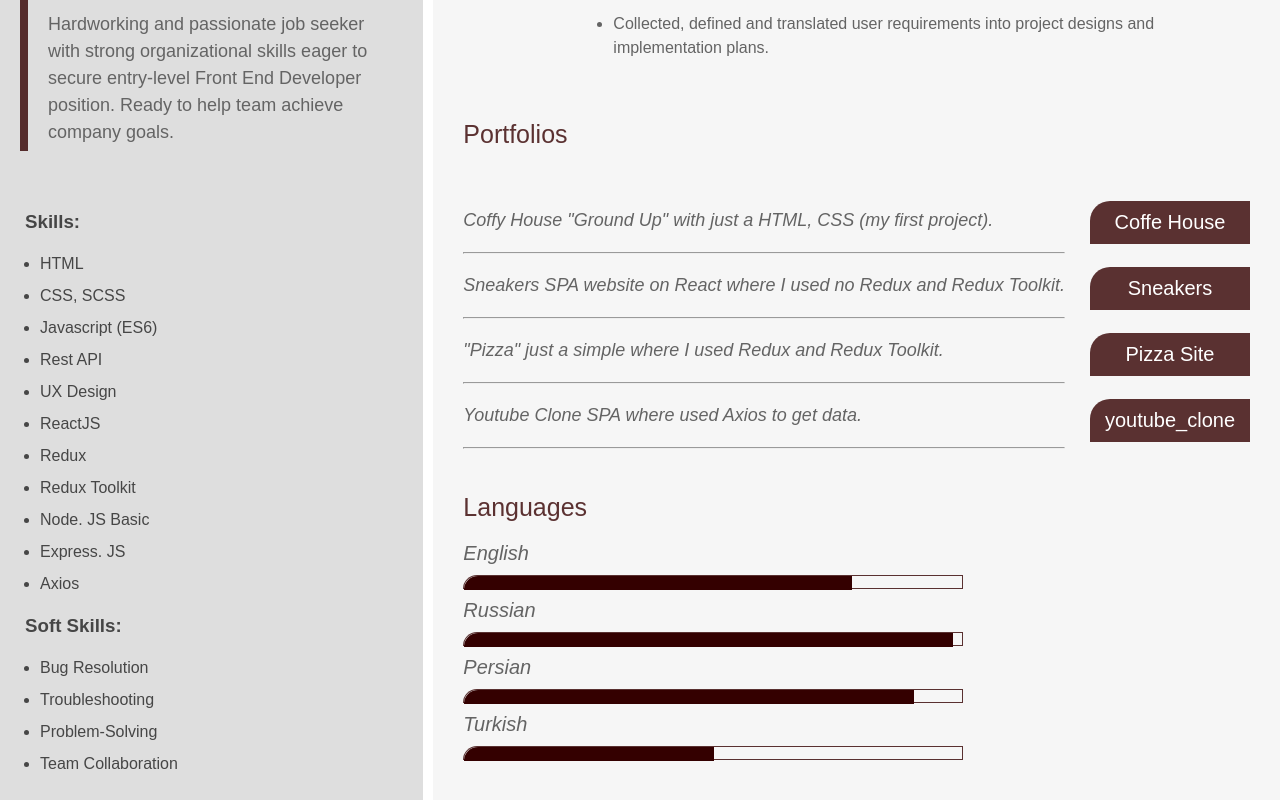
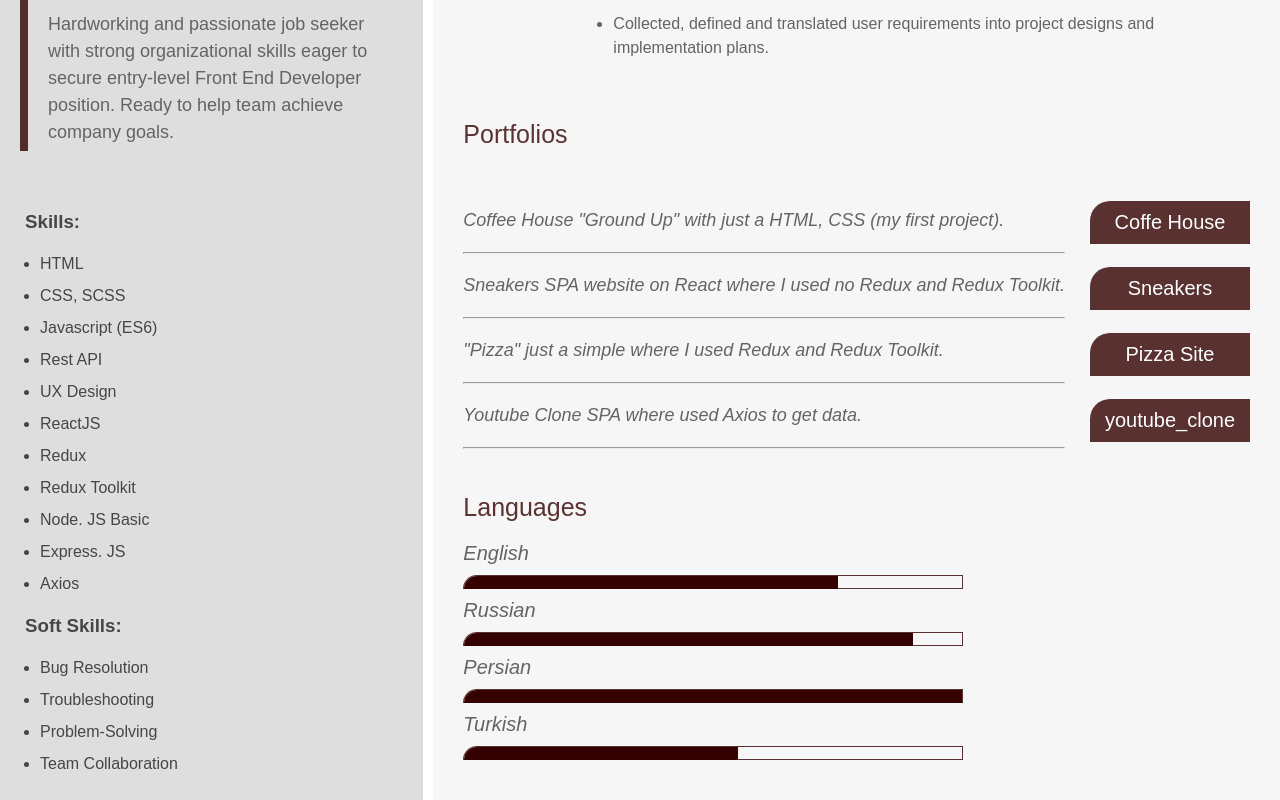
Before and after one commit to SattoByte/resume-site, a plain HTML site: page index.html in a window 1280 px wide. Shown: the part 678-1478 px from the top of the page. Drawn offline with Linux system fonts and the light colour scheme; a web font is replaced by a local one.

Commit message:
6th commit

```diff
--- a/index.html
+++ b/index.html
@@ -50,6 +50,7 @@
       </div>
 
       <div class="skills">
+        <div>
           <h3>Skills:</h3>
           <ul>
             <li>HTML</li>
@@ -64,6 +65,9 @@
             <li>Express. JS</li>
             <li>Axios</li>
           </ul>
+        </div>
+
+        <div>
           <h3>Soft Skills:</h3>
           <ul>
           <li>Bug Resolution</li>
@@ -71,6 +75,9 @@
           <li>Problem-Solving</li>
           <li>Team Collaboration</li>
           </ul>
+        </div>
+
+
       </div>
     </info>
     <main class="main">
@@ -117,7 +124,7 @@
         <div class="portfolios">
           <div>
             <ul>
-            <li><a href="#"></a>Coffy House "Ground Up" with just a HTML, CSS (my first project).</li>
+            <li><a href="#"></a>Coffee House "Ground Up" with just a HTML, CSS (my first project).</li>
             <hr>
             <li><a href="#"></a>Sneakers SPA website on React where I used no Redux and Redux Toolkit.</li>
             <hr>
--- a/style.css
+++ b/style.css
@@ -6,7 +6,12 @@
   font-family: 'Caveat', sans-serif;
 }
 
+/* body {
+  margin: 0 auto;
+} */
+
 .wrapper {
+  overflow-x: hidden;
   margin: 0 auto;
   display: grid;
   grid-template-areas: "info main";
@@ -189,6 +194,7 @@
   /* text-decoration: underline; */
 }
 
+
 .button >a {
   color: white;
   text-decoration: none;
@@ -222,10 +228,15 @@
 
 .languages-block {
   margin-top: 40px;
+  /* width: 100%; */
+  /* height: auto; */
+
 }
 
 .lang-content {
   color: rgb(100, 100, 100);
+  /* width: auto;
+  height: auto; */
 }
 
 .lang-content div {
@@ -239,7 +250,7 @@
 
 .box1 {
   position: relative;
-  width: 500px;
+  max-width: 500px;
   height: 14px;
   border: 1px solid rgba(52, 0, 0, 0.8);
   margin-bottom: 5px;
@@ -248,17 +259,16 @@
 
 .fill-box1 {
   position: absolute;
-  width: 388px;
-  height: 14px;
+  width: 75%;
+  height: 13px;
   left: 0;
   background-color: #340000;
   border-radius: 15px 0 0 0;
-
 }
 
 .box2 {
   position: relative;
-  width: 500px;
+  max-width: 500px;
   height: 14px;
   border: 1px solid rgba(52, 0, 0, 0.8);
   margin-bottom: 5px;
@@ -267,38 +277,34 @@
 
 .fill-box2 {
   position: absolute;
-  width: 489px;
-  height: 14px;
+  width: 90%;
+  height: 13px;
   left: 0;
   background-color: #340000;
   border-radius: 15px 0 0 0;
-
 }
 
 .box3 {
   position: relative;
-  width: 500px;
+  max-width: 500px;
   height: 14px;
   border: 1px solid rgba(52, 0, 0, 0.8);
   margin-bottom: 5px;
   border-radius: 15px 0 0 0;
 }
 
-.fill-box3
- {
+.fill-box3 {
   position: absolute;
-  width: 450px;
-  height: 14px;
+  width: 100%;
+  height: 13px;
   left: 0;
   background-color: #340000;
   border-radius: 15px 0 0 0;
-
 }
-
 
 .box4 {
   position: relative;
-  width: 500px;
+  max-width: 500px;
   height: 14px;
   border: 1px solid rgba(52, 0, 0, 0.8);
   margin-bottom: 5px;
@@ -307,8 +313,8 @@
 
 .fill-box4 {
   position: absolute;
-  width: 250px;
-  height: 14px;
+  width: 55%;
+  height: 13px;
   left: 0;
   background-color: #340000;
   border-radius: 15px 0 0 0;
@@ -316,11 +322,20 @@
 
 
 
+
+
   @media (max-width: 749px) {
     .wrapper{
+      margin: 0 auto;
       display: flex;
-      flex-direction: column;
+      justify-content: center;
+      /* flex-direction: row; */
+      flex-wrap: wrap;
+      padding: 10px;
+      /* max-width: 370px; */
     }
+
+
 
     .name span {
       text-align: right;
@@ -328,7 +343,9 @@
     }
 
     .skills {
-      margin-left: 20px;
+      display: flex;
+      justify-content: space-evenly;
+      flex-wrap: wrap;
     }
 
 
```
Lines whose indentation alone changed are shown as unchanged.
